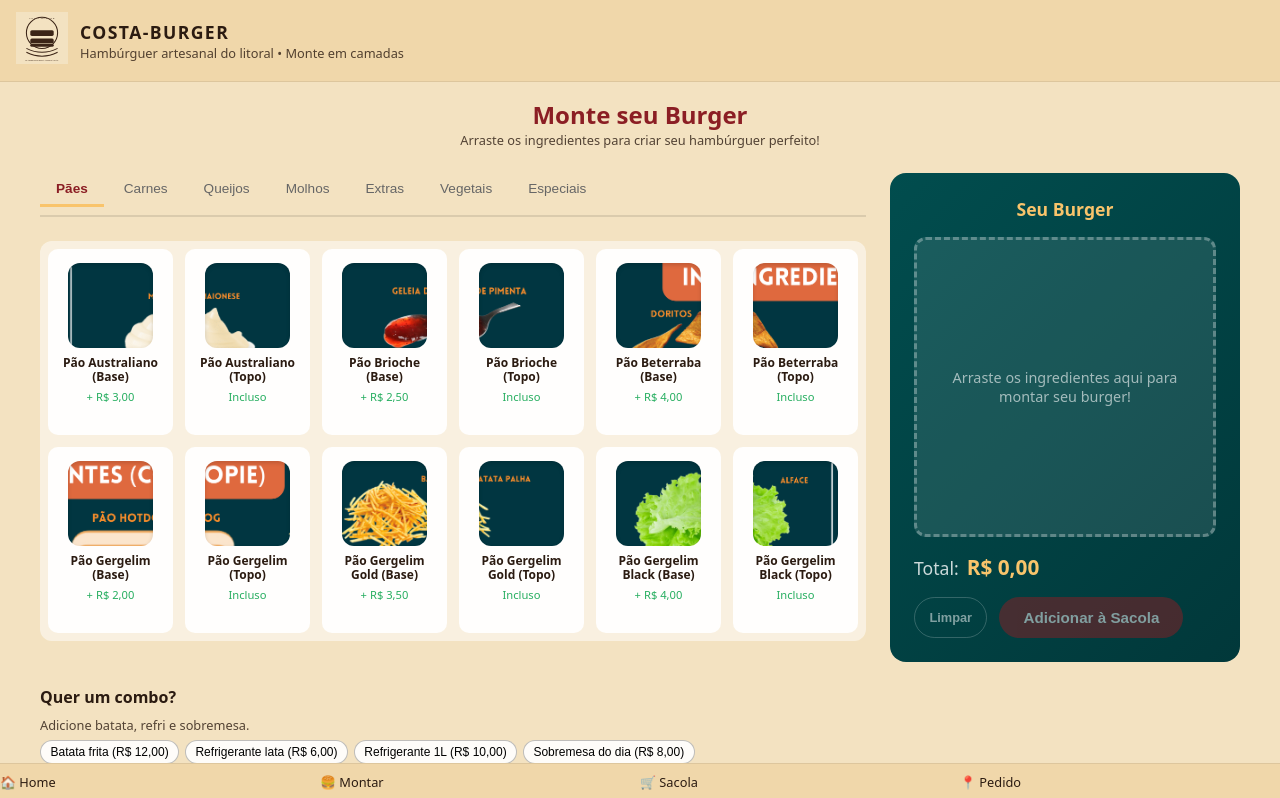
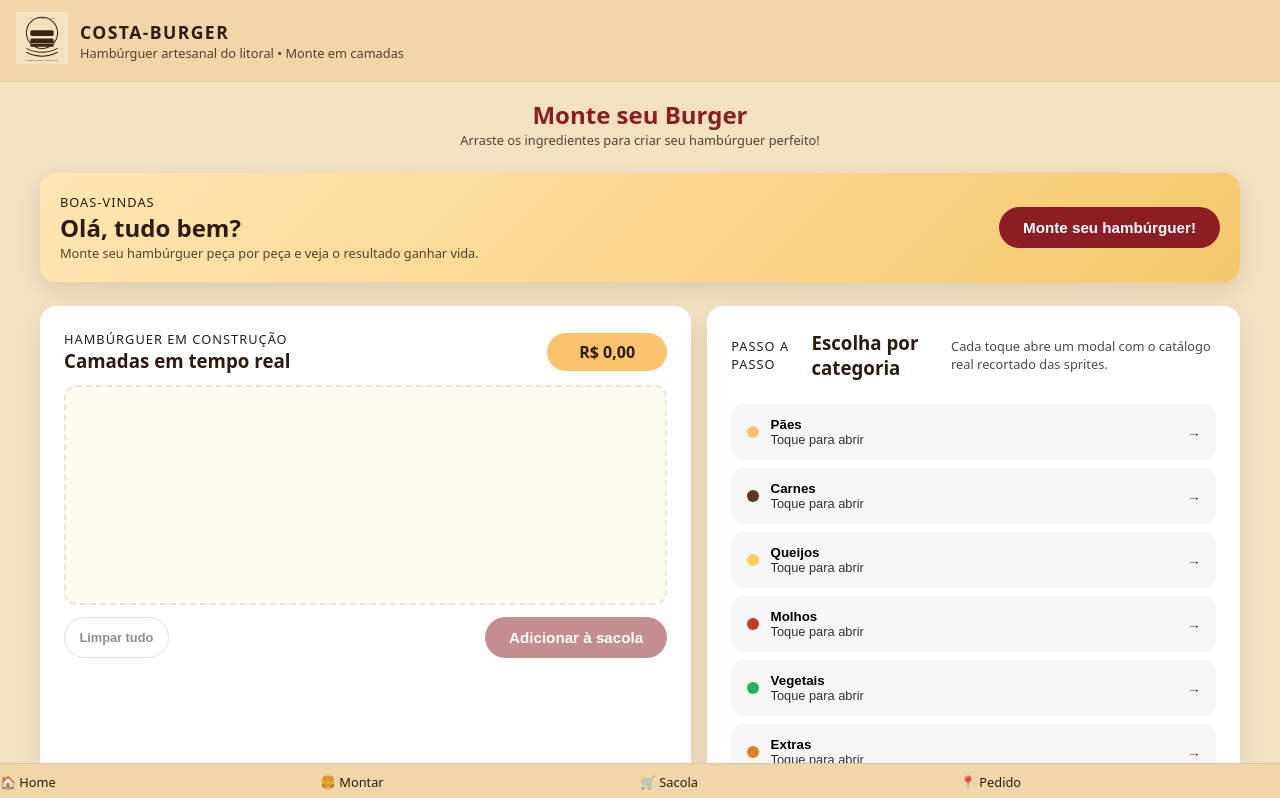
Before and after one commit to Garciabraganca/COSTABURGUER, a Next.js app: page /montar in a window 1280 px wide. Shown: the top 798 px of the page. Built offline with nearby package versions, Linux system fonts and the light colour scheme.

Commit message:
Add modal-driven burger builder flow (#14)

```diff
--- a/components/BurgerBuilder.tsx
+++ b/components/BurgerBuilder.tsx
@@ -1,246 +1,298 @@
 "use client";
 
-import { useState } from 'react';
-import {
-  DndContext,
-  DragEndEvent,
-  DragOverlay,
-  DragStartEvent,
-  MouseSensor,
-  TouchSensor,
-  useSensor,
-  useSensors,
-  useDroppable,
-} from '@dnd-kit/core';
-import DraggableIngredient from './DraggableIngredient';
+import { useMemo, useState } from 'react';
+import SpriteImage from './SpriteImage';
 import {
   Ingredient,
-  SPRITE_SHEET_SIZE,
-  ingredients,
+  IngredientCategory,
   CATEGORIAS,
   getIngredientePorId,
+  getIngredientesPorCategoria,
   calcularPrecoTotal,
 } from '@/lib/ingredientsData';
+
+const CATEGORY_FLOW: IngredientCategory[] = [
+  'pao',
+  'carne',
+  'queijo',
+  'molho',
+  'vegetal',
+  'extra',
+  'especial',
+];
 
 type Props = {
   onBurgerComplete: (ingredientes: string[], preco: number) => void;
   currencyFormat: (value: number) => string;
 };
 
-function DropZone({ children, isOver }: { children: React.ReactNode; isOver: boolean }) {
+type CategoryModalProps = {
+  isOpen: boolean;
+  category: IngredientCategory;
+  onClose: () => void;
+  onSelect: (ingredientId: string) => void;
+  currencyFormat: (value: number) => string;
+};
+
+function CategoryModal({ isOpen, category, onClose, onSelect, currencyFormat }: CategoryModalProps) {
+  if (!isOpen) return null;
+
+  const ingredientes = getIngredientesPorCategoria(category);
+
   return (
-    <div className={`burger-drop-zone ${isOver ? 'drag-over' : ''}`}>
-      <div className="burger-stack">
-        {children}
+    <div className="modal-overlay" role="dialog" aria-modal="true">
+      <div className="modal-card">
+        <div className="modal-header">
+          <div>
+            <p className="eyebrow">Categoria</p>
+            <h3>{CATEGORIAS[category].label}</h3>
+            <p className="step-subtitle">Escolha um ingrediente para continuar</p>
           </div>
-      {!children || (Array.isArray(children) && children.length === 0) ? (
-        <p className="drop-hint">Arraste os ingredientes aqui para montar seu burger!</p>
-      ) : null}
+          <button className="btn ghost small" onClick={onClose} aria-label="Fechar modal">
+            Pular etapa
+          </button>
+        </div>
+
+        <div className="modal-grid">
+          {ingredientes.map((ing) => (
+            <button
+              key={ing.id}
+              className="modal-ingredient-card"
+              onClick={() => onSelect(ing.id)}
+            >
+              <SpriteImage
+                sheet={ing.sheet}
+                x={ing.x}
+                y={ing.y}
+                width={ing.width}
+                height={ing.height}
+                scale={0.42}
+                ariaLabel={ing.name}
+              />
+              <div className="modal-ingredient-info">
+                <span>{ing.name}</span>
+                <small>
+                  {ing.price > 0 ? `+ ${currencyFormat(ing.price)}` : 'Incluso'}
+                </small>
+              </div>
+            </button>
+          ))}
+        </div>
+      </div>
     </div>
   );
 }
 
-function BurgerLayer({ ingredient, onRemove }: { ingredient: Ingredient; onRemove: () => void }) {
-  const stackScale = 0.7;
-  const layerWidth = ingredient.width * stackScale;
-  const layerHeight = ingredient.height * stackScale;
+function BurgerStack({ items, lastAddedId }: { items: Ingredient[]; lastAddedId?: string }) {
+  const ordered = useMemo(
+    () => [...items].sort((a, b) => a.order - b.order),
+    [items]
+  );
 
   return (
+    <div className="stack-viewport">
+      {ordered
+        .slice()
+        .reverse()
+        .map((ingredient) => (
           <div
-      className="burger-layer-item"
-      style={{
-        width: layerWidth,
-        height: layerHeight,
-        backgroundImage: `url(${ingredient.sheet})`,
-        backgroundPosition: `-${ingredient.x * stackScale}px -${ingredient.y * stackScale}px`,
-        backgroundRepeat: 'no-repeat',
-        backgroundSize: `${SPRITE_SHEET_SIZE.width * stackScale}px ${SPRITE_SHEET_SIZE.height * stackScale}px`,
-      }}
-      onClick={onRemove}
-      title={`${ingredient.name} - Clique para remover`}
+            key={`${ingredient.id}-${ingredient.order}-${ingredient.x}`}
+            className={`stack-layer ${lastAddedId === ingredient.id ? 'spin-once' : ''}`.trim()}
           >
-      <span className="layer-label">{ingredient.name}</span>
+            <SpriteImage
+              sheet={ingredient.sheet}
+              x={ingredient.x}
+              y={ingredient.y}
+              width={ingredient.width}
+              height={ingredient.height}
+              scale={0.5}
+              ariaLabel={ingredient.name}
+            />
+            <span className="stack-label">{ingredient.name}</span>
+          </div>
+        ))}
     </div>
   );
 }
 
 export default function BurgerBuilder({ onBurgerComplete, currencyFormat }: Props) {
   const [selectedIngredients, setSelectedIngredients] = useState<string[]>([]);
-  const [activeId, setActiveId] = useState<string | null>(null);
-  const [activeCategory, setActiveCategory] = useState<keyof typeof CATEGORIAS>('pao');
+  const [activeCategoryIndex, setActiveCategoryIndex] = useState<number | null>(null);
+  const [hasStarted, setHasStarted] = useState(false);
+  const [lastAddedId, setLastAddedId] = useState<string | undefined>();
 
-  const { setNodeRef, isOver } = useDroppable({ id: 'burger-zone' });
-
-  const sensors = useSensors(
-    useSensor(MouseSensor, {
-      activationConstraint: {
-        distance: 8,
-      },
-    }),
-    useSensor(TouchSensor, {
-      activationConstraint: {
-        delay: 200,
-        tolerance: 5,
-      },
-    })
+  const totalPrice = useMemo(
+    () => calcularPrecoTotal(selectedIngredients),
+    [selectedIngredients]
   );
 
-  const handleDragStart = (event: DragStartEvent) => {
-    setActiveId(event.active.id as string);
+  const sortedIngredients = useMemo(
+    () =>
+      selectedIngredients
+        .map((id) => getIngredientePorId(id))
+        .filter((ing): ing is Ingredient => !!ing),
+    [selectedIngredients]
+  );
+
+  const startFlow = () => {
+    setHasStarted(true);
+    setActiveCategoryIndex(0);
   };
 
-  const handleDragEnd = (event: DragEndEvent) => {
-    setActiveId(null);
-
-    if (event.over && event.over.id === 'burger-zone') {
-      const ingredientId = event.active.id as string;
-      // Adiciona o ingrediente à pilha
-      setSelectedIngredients(prev => [...prev, ingredientId]);
-    }
+  const goToNextCategory = () => {
+    setActiveCategoryIndex((prev) => {
+      if (prev === null) return null;
+      if (prev >= CATEGORY_FLOW.length - 1) return null;
+      return prev + 1;
+    });
   };
 
-  const removeIngredient = (index: number) => {
-    setSelectedIngredients(prev => prev.filter((_, i) => i !== index));
+  const handleSelectIngredient = (ingredientId: string) => {
+    setSelectedIngredients((prev) => [...prev, ingredientId]);
+    setLastAddedId(ingredientId);
+    goToNextCategory();
   };
 
-  const clearBurger = () => {
+  const handleFinish = () => {
+    if (selectedIngredients.length === 0) {
+      alert('Adicione pelo menos um ingrediente antes de finalizar.');
+      return;
+    }
+
+    onBurgerComplete(selectedIngredients, totalPrice);
     setSelectedIngredients([]);
+    setLastAddedId(undefined);
+    setHasStarted(false);
+    setActiveCategoryIndex(null);
   };
 
-  const finalizeBurger = () => {
-    if (selectedIngredients.length < 2) {
-      alert('Adicione pelo menos 2 ingredientes!');
+  const clearAll = () => {
+    setSelectedIngredients([]);
+    setLastAddedId(undefined);
+  };
+
+  const handleOpenNext = () => {
+    if (activeCategoryIndex === null) {
+      setActiveCategoryIndex(0);
       return;
     }
-    const preco = calcularPrecoTotal(selectedIngredients);
-    onBurgerComplete(selectedIngredients, preco);
-    setSelectedIngredients([]);
+    goToNextCategory();
   };
 
-  // Ordena ingredientes por ordem de empilhamento
-  const sortedIngredients = selectedIngredients
-    .map(id => getIngredientePorId(id))
-    .filter((ing): ing is Ingredient => ing !== undefined)
-    .sort((a, b) => a.order - b.order);
-
-  const totalPrice = calcularPrecoTotal(selectedIngredients);
-
-  // Filtra ingredientes por categoria selecionada
-  const ingredientsByCategory = ingredients.filter(
-    ing => ing.category === activeCategory
-  );
-
-  const activeIngredient = activeId ? getIngredientePorId(activeId) : null;
+  const activeCategory =
+    activeCategoryIndex !== null ? CATEGORY_FLOW[activeCategoryIndex] : null;
 
   return (
-    <DndContext
-      sensors={sensors}
-      onDragStart={handleDragStart}
-      onDragEnd={handleDragEnd}
-    >
-      <div className="burger-builder">
-        {/* Painel de Categorias */}
-        <div className="categories-tabs">
-          {Object.entries(CATEGORIAS).map(([key, value]) => (
-            <button
-              key={key}
-              className={`category-tab ${activeCategory === key ? 'active' : ''}`}
-              onClick={() => setActiveCategory(key as keyof typeof CATEGORIAS)}
-              style={{ borderBottomColor: activeCategory === key ? value.cor : 'transparent' }}
-            >
-              {value.label}
+    <div className="flow-shell">
+      <section className="hero-card">
+        <div>
+          <p className="eyebrow">Boas-vindas</p>
+          <h2>Olá, tudo bem?</h2>
+          <p className="step-subtitle">
+            Monte seu hambúrguer peça por peça e veja o resultado ganhar vida.
+          </p>
+        </div>
+        <button className="btn primary" onClick={startFlow}>
+          Monte seu hambúrguer!
         </button>
-          ))}
+      </section>
+
+      <section className="builder-live-area">
+        <div className="builder-preview">
+          <header className="builder-preview__header">
+            <div>
+              <p className="eyebrow">Hambúrguer em construção</p>
+              <h3>Camadas em tempo real</h3>
             </div>
+            <div className="price-pill">{currencyFormat(totalPrice)}</div>
+          </header>
 
-        {/* Grade de Ingredientes Arrastáveis */}
-        <div className="ingredients-grid">
-          {ingredientsByCategory.map(ingredient => (
-            <DraggableIngredient
-              key={ingredient.id}
-              ingredient={ingredient}
-              currencyFormat={currencyFormat}
-            />
-          ))}
-        </div>
+          <BurgerStack items={sortedIngredients} lastAddedId={lastAddedId} />
 
-        {/* Área de Montagem */}
-        <div className="builder-section">
-          <h3>Seu Burger</h3>
-          <div ref={setNodeRef}>
-            <DropZone isOver={isOver}>
-              {sortedIngredients.map((ingredient, index) => (
-                <BurgerLayer
-                  key={`${ingredient.id}-${index}`}
-                  ingredient={ingredient}
-                  onRemove={() => removeIngredient(
-                    selectedIngredients.findIndex((id, i) =>
-                      getIngredientePorId(id)?.id === ingredient.id &&
-                      selectedIngredients.slice(0, i).filter(prevId =>
-                        getIngredientePorId(prevId)?.id === ingredient.id
-                      ).length === sortedIngredients.slice(0, index).filter(
-                        prev => prev.id === ingredient.id
-                      ).length
-                    )
-                  )}
-                />
-              ))}
-            </DropZone>
-          </div>
-
-          {/* Resumo e Ações */}
-          <div className="builder-summary">
-            <div className="summary-price">
-              <span>Total:</span>
-              <strong>{currencyFormat(totalPrice)}</strong>
-            </div>
-            <div className="builder-actions">
+          <div className="preview-actions">
             <button
               className="btn ghost small"
-                onClick={clearBurger}
+              onClick={clearAll}
               disabled={selectedIngredients.length === 0}
             >
-                Limpar
+              Limpar tudo
             </button>
             <button
               className="btn primary"
-                onClick={finalizeBurger}
-                disabled={selectedIngredients.length < 2}
+              onClick={handleFinish}
+              disabled={selectedIngredients.length === 0}
             >
-                Adicionar à Sacola
+              Adicionar à sacola
             </button>
           </div>
         </div>
+
+        <div className="builder-flow">
+          <header className="builder-flow__header">
+            <p className="eyebrow">Passo a passo</p>
+            <h3>Escolha por categoria</h3>
+            <p className="step-subtitle">
+              Cada toque abre um modal com o catálogo real recortado das sprites.
+            </p>
+          </header>
+
+          <div className="category-list">
+            {CATEGORY_FLOW.map((category, index) => {
+              const isActive = activeCategoryIndex === index;
+              const hasSelection = selectedIngredients.some(
+                (id) => getIngredientePorId(id)?.category === category
+              );
+
+              return (
+                <button
+                  key={category}
+                  className={`category-row ${isActive ? 'active' : ''}`}
+                  onClick={() => {
+                    setHasStarted(true);
+                    setActiveCategoryIndex(index);
+                  }}
+                >
+                  <div className="category-dot" style={{ backgroundColor: CATEGORIAS[category].cor }} />
+                  <div className="category-copy">
+                    <strong>{CATEGORIAS[category].label}</strong>
+                    <span className="step-subtitle">
+                      {hasSelection ? 'Selecionado' : 'Toque para abrir'}
+                    </span>
+                  </div>
+                  <span className="category-chevron">→</span>
+                </button>
+              );
+            })}
+          </div>
+
+          <div className="flow-footer">
+            <button
+              className="btn ghost small"
+              onClick={handleOpenNext}
+              disabled={!hasStarted}
+            >
+              Próxima categoria
+            </button>
+            <button
+              className="btn secondary"
+              onClick={handleFinish}
+              disabled={selectedIngredients.length === 0}
+            >
+              Finalizar montagem
+            </button>
           </div>
         </div>
+      </section>
 
-      {/* Overlay durante arraste */}
-      <DragOverlay>
-        {activeIngredient ? (
-          <div
-            className="ingredient-card dragging"
-            style={{
-              width: activeIngredient.width * 0.45,
-              background: 'transparent',
-            }}
-          >
-            <div
-              className="ingredient-sprite"
-              style={{
-                width: activeIngredient.width * 0.45,
-                height: activeIngredient.height * 0.45,
-                backgroundImage: `url(${activeIngredient.sheet})`,
-                backgroundPosition: `-${activeIngredient.x * 0.45}px -${activeIngredient.y * 0.45}px`,
-                backgroundRepeat: 'no-repeat',
-                backgroundSize: `${SPRITE_SHEET_SIZE.width * 0.45}px ${SPRITE_SHEET_SIZE.height * 0.45}px`,
-              }}
+      {activeCategory && (
+        <CategoryModal
+          isOpen={activeCategoryIndex !== null}
+          category={activeCategory}
+          onClose={goToNextCategory}
+          onSelect={handleSelectIngredient}
+          currencyFormat={currencyFormat}
         />
-            <div className="ingredient-info">
-              <span className="ingredient-name">{activeIngredient.name}</span>
+      )}
     </div>
-          </div>
-        ) : null}
-      </DragOverlay>
-    </DndContext>
   );
 }
--- /dev/null
+++ b/components/SpriteImage.tsx
@@ -0,0 +1,44 @@
+"use client";
+
+import { SPRITE_SHEET_SIZE } from '@/lib/ingredientsData';
+
+interface SpriteImageProps {
+  sheet: string;
+  x: number;
+  y: number;
+  width: number;
+  height: number;
+  scale?: number;
+  className?: string;
+  ariaLabel?: string;
+}
+
+export default function SpriteImage({
+  sheet,
+  x,
+  y,
+  width,
+  height,
+  scale = 0.45,
+  className,
+  ariaLabel,
+}: SpriteImageProps) {
+  const scaledWidth = width * scale;
+  const scaledHeight = height * scale;
+
+  return (
+    <div
+      className={`sprite-image ${className || ''}`.trim()}
+      role="img"
+      aria-label={ariaLabel}
+      style={{
+        width: scaledWidth,
+        height: scaledHeight,
+        backgroundImage: `url(${sheet})`,
+        backgroundPosition: `-${x * scale}px -${y * scale}px`,
+        backgroundRepeat: 'no-repeat',
+        backgroundSize: `${SPRITE_SHEET_SIZE.width * scale}px ${SPRITE_SHEET_SIZE.height * scale}px`,
+      }}
+    />
+  );
+}
--- a/styles/globals.css
+++ b/styles/globals.css
@@ -104,6 +104,12 @@ a {
 .btn.primary {
   background: #8b1e24;
   color: #fff;
+}
+
+.btn.secondary {
+  background: #f9c46b;
+  color: #2b1b11;
+  box-shadow: inset 0 0 0 1px rgba(0,0,0,0.08);
 }
 
 .btn.primary.disabled,
@@ -488,6 +494,259 @@ a {
   margin: 1.4rem 0;
 }
 
+/* ========================================
+   NOVO FLUXO DE MONTAGEM
+   ======================================== */
+
+.flow-shell {
+  display: flex;
+  flex-direction: column;
+  gap: 1.5rem;
+}
+
+.hero-card {
+  background: linear-gradient(135deg, #ffe6b3 0%, #f6c86c 100%);
+  border-radius: 16px;
+  padding: 1.25rem;
+  display: flex;
+  flex-wrap: wrap;
+  align-items: center;
+  justify-content: space-between;
+  gap: 1rem;
+  box-shadow: 0 8px 26px rgba(0,0,0,0.1);
+}
+
+.builder-live-area {
+  display: grid;
+  grid-template-columns: 1fr;
+  gap: 1rem;
+  align-items: start;
+}
+
+.builder-preview,
+.builder-flow {
+  background: #fff;
+  border-radius: 16px;
+  padding: 1rem;
+  box-shadow: 0 12px 30px rgba(0,0,0,0.08);
+}
+
+.builder-preview__header,
+.builder-flow__header {
+  display: flex;
+  align-items: center;
+  justify-content: space-between;
+  gap: 0.8rem;
+  margin-bottom: 0.75rem;
+}
+
+.price-pill {
+  background: #f9c46b;
+  color: #2b1b11;
+  padding: 0.5rem 0.85rem;
+  border-radius: 999px;
+  font-weight: 700;
+  min-width: 120px;
+  text-align: center;
+}
+
+.stack-viewport {
+  min-height: 220px;
+  display: flex;
+  flex-direction: column;
+  align-items: center;
+  gap: 0.45rem;
+  padding: 1rem;
+  border: 2px dashed rgba(0,0,0,0.08);
+  border-radius: 12px;
+  background: #fffaf0;
+}
+
+.stack-layer {
+  display: flex;
+  flex-direction: column;
+  align-items: center;
+  gap: 0.25rem;
+  padding: 0.35rem 0.5rem;
+  border-radius: 12px;
+  background: rgba(255,255,255,0.65);
+  box-shadow: 0 4px 12px rgba(0,0,0,0.08);
+  transform-origin: center;
+}
+
+.stack-layer.spin-once {
+  animation: spin 1s linear;
+}
+
+.stack-label {
+  font-size: 0.75rem;
+  text-align: center;
+}
+
+.preview-actions {
+  display: flex;
+  justify-content: space-between;
+  gap: 0.75rem;
+  margin-top: 0.75rem;
+}
+
+.builder-flow {
+  display: flex;
+  flex-direction: column;
+  gap: 0.75rem;
+}
+
+.category-list {
+  display: flex;
+  flex-direction: column;
+  gap: 0.5rem;
+}
+
+.category-row {
+  display: flex;
+  align-items: center;
+  justify-content: space-between;
+  padding: 0.75rem 0.9rem;
+  background: rgba(0,0,0,0.03);
+  border-radius: 12px;
+  border: 1px solid transparent;
+  cursor: pointer;
+  transition: all 0.2s ease;
+}
+
+.category-row:hover,
+.category-row.active {
+  border-color: rgba(0,0,0,0.08);
+  background: #fffaf0;
+}
+
+.category-dot {
+  width: 12px;
+  height: 12px;
+  border-radius: 50%;
+  flex-shrink: 0;
+}
+
+.category-copy {
+  display: flex;
+  flex-direction: column;
+  flex: 1;
+  margin-left: 0.75rem;
+  text-align: left;
+}
+
+.category-chevron {
+  font-weight: 700;
+  color: #8b1e24;
+}
+
+.flow-footer {
+  display: flex;
+  gap: 0.5rem;
+  justify-content: flex-end;
+  flex-wrap: wrap;
+}
+
+.modal-overlay {
+  position: fixed;
+  inset: 0;
+  background: rgba(0,0,0,0.4);
+  display: flex;
+  align-items: center;
+  justify-content: center;
+  padding: 1rem;
+  z-index: 1000;
+}
+
+.modal-card {
+  background: #fff;
+  border-radius: 18px;
+  width: min(1024px, 100%);
+  max-height: 90vh;
+  overflow: hidden auto;
+  padding: 1rem;
+  box-shadow: 0 24px 50px rgba(0,0,0,0.2);
+}
+
+.modal-header {
+  display: flex;
+  justify-content: space-between;
+  gap: 1rem;
+  align-items: center;
+  margin-bottom: 1rem;
+}
+
+.modal-grid {
+  display: grid;
+  grid-template-columns: repeat(auto-fill, minmax(140px, 1fr));
+  gap: 0.75rem;
+}
+
+.modal-ingredient-card {
+  border: 1px solid rgba(0,0,0,0.08);
+  background: rgba(255,255,255,0.8);
+  border-radius: 12px;
+  padding: 0.5rem;
+  display: flex;
+  flex-direction: column;
+  align-items: center;
+  gap: 0.35rem;
+  cursor: pointer;
+  transition: all 0.2s ease;
+}
+
+.modal-ingredient-card:hover {
+  border-color: #8b1e24;
+  transform: translateY(-2px);
+}
+
+.modal-ingredient-info {
+  text-align: center;
+  font-size: 0.85rem;
+}
+
+.sprite-image {
+  border-radius: 12px;
+  background-repeat: no-repeat;
+  box-shadow: inset 0 2px 4px rgba(0,0,0,0.15);
+}
+
+@keyframes spin {
+  from { transform: rotate(0deg); }
+  to { transform: rotate(360deg); }
+}
+
+@media (max-width: 640px) {
+  .hero-card {
+    flex-direction: column;
+    align-items: flex-start;
+  }
+
+  .builder-live-area {
+    grid-template-columns: 1fr;
+  }
+
+  .modal-grid {
+    grid-template-columns: repeat(auto-fill, minmax(120px, 1fr));
+  }
+
+  .modal-ingredient-card .sprite-image {
+    transform: scale(0.8);
+  }
+}
+
+@media (min-width: 960px) {
+  .builder-live-area {
+    grid-template-columns: 1.1fr 0.9fr;
+    align-items: stretch;
+  }
+
+  .builder-preview,
+  .builder-flow {
+    padding: 1.5rem;
+  }
+}
+
 .error-text {
   color: #8b1e24;
   margin-top: 0.75rem;
```
Lines whose indentation alone changed are shown as unchanged.
